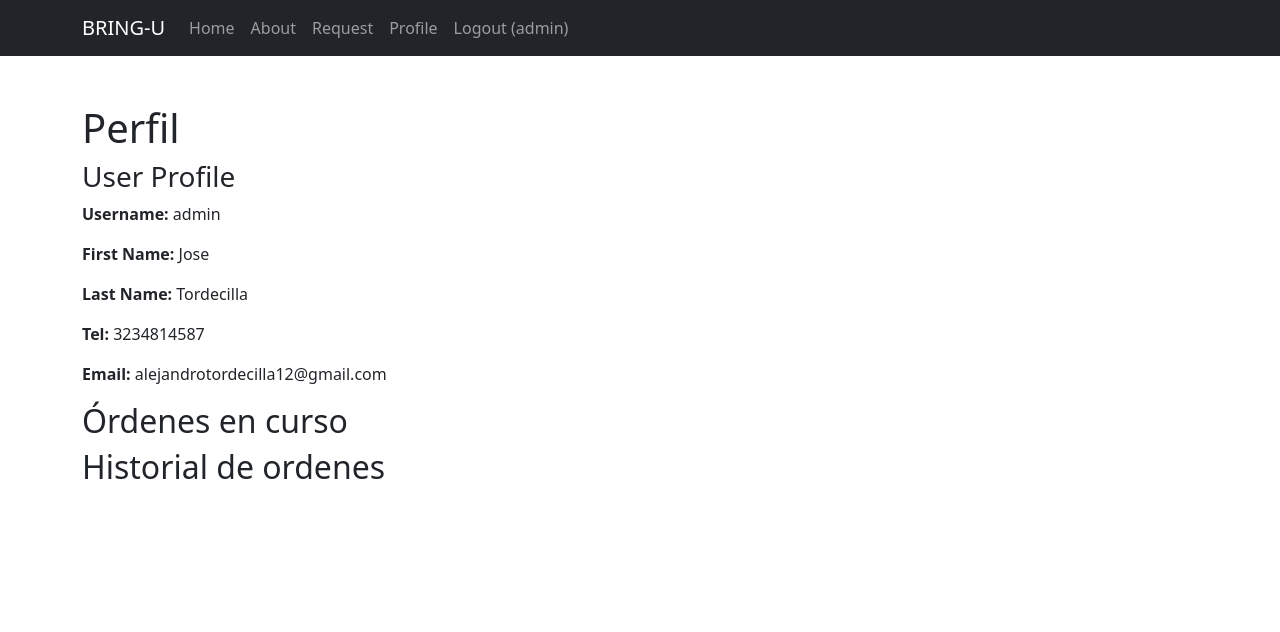
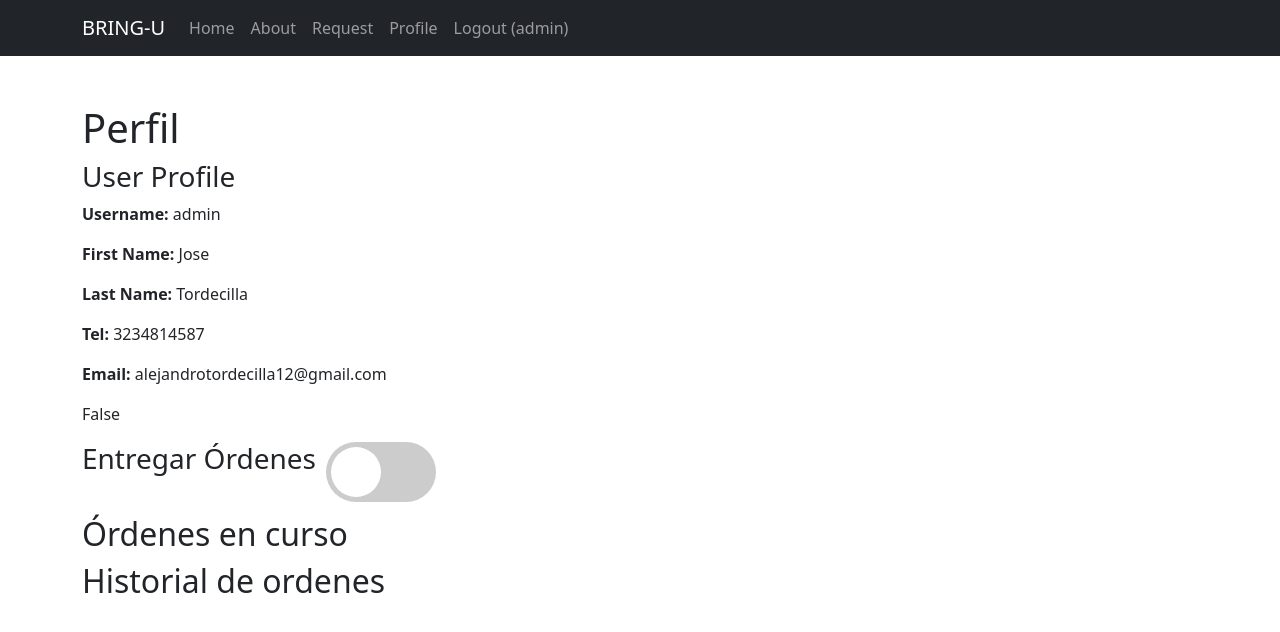
Before and after one commit to JoseTor101/bring-u, a Django app: page /profile in a window 1280 px wide. Shown: the top 632 px of the page. Run offline with Django 4.2, Linux system fonts and the light colour scheme; a user stored in the database is signed in; data comes from the database, SQL or seed files in the repository; both versions use the stored data as it was after the commit; data that the repository does not hold is empty; some libraries are stand-ins or nearby versions.

Commit message:
Toggle button to deliver orders in profile.html

```diff
--- a/bring_u/templates/business_detail.html
+++ b/bring_u/templates/business_detail.html
@@ -97,7 +97,7 @@
                                         </div>
                                         <div class="modal-body">
                                           <!-- DELIVERY FORM -->
-                                          <form class="row g-3" method="POST" id="deliveryForm" action="/profile">
+                                          <form class="row g-3" method="POST" id="deliveryForm" action="/business">
                                             {% csrf_token %}
                                             <div class="mb-3">
                                                 <label for="delivery_location" class="form-label"><strong> Lugar entrega:</strong></label>
--- a/bring_u/templates/profile.html
+++ b/bring_u/templates/profile.html
@@ -1,13 +1,81 @@
     {% extends "base.html" %}
+
     {% block content %}
+        <style>
+            * {
+        margin: 0;
+        padding: 0;
+        }
+
+        #container {
+            display: flex;
+            flex-direction: row;
+        }
+        #title {
+            margin-bottom: 40px;
+        }
+        #switch{
+            position: relative;
+            display: inline-block;
+            width: 110px;
+            height: 60px;
+            margin: 0 10px;
+        }
+        #slid{
+            position: absolute;
+            cursor: pointer;
+            top:0;
+            left: 0;
+            right: 0;
+            bottom: 0;
+            background-color: #ccc;
+            transition: .4s;
+            border-radius: 34px;
+
+        }
+        #switch input {display:none}
+
+        #slid:before {
+            position: absolute;
+            content: "";
+            height: 50px;
+            width: 50px;
+            left: 5px;
+            bottom: 5px;
+            background-color: white;
+            transition: 0.4s;
+            border-radius: 50px;
+        }
+
+        input:checked + #slid {
+            background-color: #ff278c;
+        }
+        input:checked + #slid:before {
+            transform: translateX(50px);
+        }
+        </style>
         <div class="container mt-5">
             <h1>Perfil </h1>
             <h3>User Profile</h3>
+
             <p><strong>Username:</strong> {{ user.username }}</p>
             <p><strong>First Name:</strong> {{ user.first_name }}</p>
             <p><strong>Last Name:</strong> {{ user.last_name }}</p>
             <p><strong>Tel:</strong> {{ user.tel }}</p>
             <p><strong>Email:</strong> {{ user.email }}</p>
+            <p><input type="text" name="" id="is_service_prov" value="{{ user.is_service_prov }}" hidden></p>
+            <p>{{ user.is_service_prov }}</p>
+
+            <form method="POST" action="/profile" id="toggle-form">
+                {% csrf_token %}
+                <div id="container">
+                    <h3 id="title">Entregar Órdenes</h3>
+                    <label id="switch" for="deliver-orders">
+                        <input type="checkbox" name="deliver-orders" id="deliver-orders">
+                        <span id="slid"></span>
+                    </label>
+                </div>
+            </form>
             <h2>Órdenes en curso</h2>
             <div class="container">
             <div class="row">
@@ -63,4 +131,25 @@
 
             <h2>Historial de ordenes</h2>
         </div>
+        <script>
+            //ACTIVAR / DESACTIVAR ENTREGA DE PEDIDOS
+
+            const form = document.getElementById('toggle-form');
+            const checkbox = document.getElementById('deliver-orders');
+            const isServiceProv = document.getElementById('is_service_prov');
+            // Set the initial state of the checkbox based on the value of is_service_prov
+
+            checkbox.checked = isServiceProv.value === 'True' ? true : false;
+
+            //checkbox.checked = isServiceProv.value;
+            checkbox.addEventListener('change', function () {
+                console.log('----', isServiceProv.value);
+                console.log('Checkbox', checkbox.checked);
+                form.submit();
+            })
+
+
+        </script>
+
+
     {% endblock %}
--- a/bring_u/views.py
+++ b/bring_u/views.py
@@ -14,6 +14,8 @@ def home(request):
     return render(request, 'home.html')
 
 def business(request):
+    user = request.user
+
     searchBusiness= request.GET.get('searchBusiness')
     if searchBusiness:
         businesses = Business.objects.filter(name__icontains = searchBusiness)
@@ -27,44 +29,7 @@ def business(request):
         'searchRestaurant':searchBusiness
     }
 
-
-    return render(request, 'business.html', businessesDict  )
-@login_required
-def product(request, id_business):
-    business = get_object_or_404(Business, pk=id_business)
-    products = business.product_set.all()  # Obtener todos los productos asociados al restaurante
-    return render(request, 'business_detail.html', {'business': business, 'products': products})
-
-@login_required
-def profile(request):
-
-    user = request.user
-
-    #MOSTRAR ORDENES EN CURSO
-
-    user_id = user.id
-    user_requests = Request.objects.filter(fk_id_user=user.id)
-
-    context = {
-        'user': user,
-        'orders': user_requests,
-    }
-
-    #ELIMINAR ORDEN
-    #  - Las funciones (ELIMINAR, CREAR) están en este orden para que no haya conflicto con la creación de instancias ;)
-
-    if request.method == 'POST' and request.POST.get('_method') == 'DELETE':
-        order_id = request.POST.get('order_id')  # Retrieve the id_request from the POST data
-        try:
-            delete_order = Request.objects.get(id_request=order_id)
-            delete_order.delete()
-        except Request.DoesNotExist:
-            pass
-        return redirect('/profile')
-
-
     #CREACION DE ORDEN
-
     if request.method == "POST":
         form_data = request.POST
         user_id = UserProfile.objects.get(id=user.id)
@@ -84,6 +49,58 @@ def profile(request):
             )
 
         return redirect('/profile')
+
+    return render(request, 'business.html', businessesDict  )
+@login_required
+def product(request, id_business):
+    business = get_object_or_404(Business, pk=id_business)
+    products = business.product_set.all()  # Obtener todos los productos asociados al restaurante
+    return render(request, 'business_detail.html', {'business': business, 'products': products})
+
+@login_required
+def profile(request):
+
+    user = request.user
+    user_profile = UserProfile.objects.get(username=user)
+
+    #MOSTRAR ORDENES EN CURSO
+
+    user_id = user.id
+    user_requests = Request.objects.filter(fk_id_user=user.id)
+
+    context = {
+        'user': user,
+        'orders': user_requests,
+    }
+
+    #ELIMINAR ORDEN
+
+    if request.method == 'POST' and request.POST.get('_method') == 'DELETE':
+        order_id = request.POST.get('order_id')  # Retrieve the id_request from the POST data
+        try:
+            delete_order = Request.objects.get(id_request=order_id)
+            delete_order.delete()
+        except Request.DoesNotExist:
+            pass
+        return redirect('/profile')
+
+    #ENTREGAR PEDIDOS
+    print(request)
+    if request.method == 'POST':
+        deliver_orders = request.POST.get('deliver-orders')
+        #deliver_orders = request.POST
+        print(deliver_orders, "💫")
+        if not user.is_service_prov and (deliver_orders == 'on'):
+            print("Voy a ser", "💙")
+            user_profile.is_service_prov = True
+            user_profile.save()
+            #return redirect("/profile")
+        elif user.is_service_prov and not deliver_orders:
+            print("Ya no más", "💙")
+            user_profile.is_service_prov = False
+            user_profile.save()
+            #return redirect("/profile")
+
 
     return render(request, 'profile.html', context)
 
```
Also changed, not shown: bring_u/templates/css/profile.css (added), db.sqlite3.
